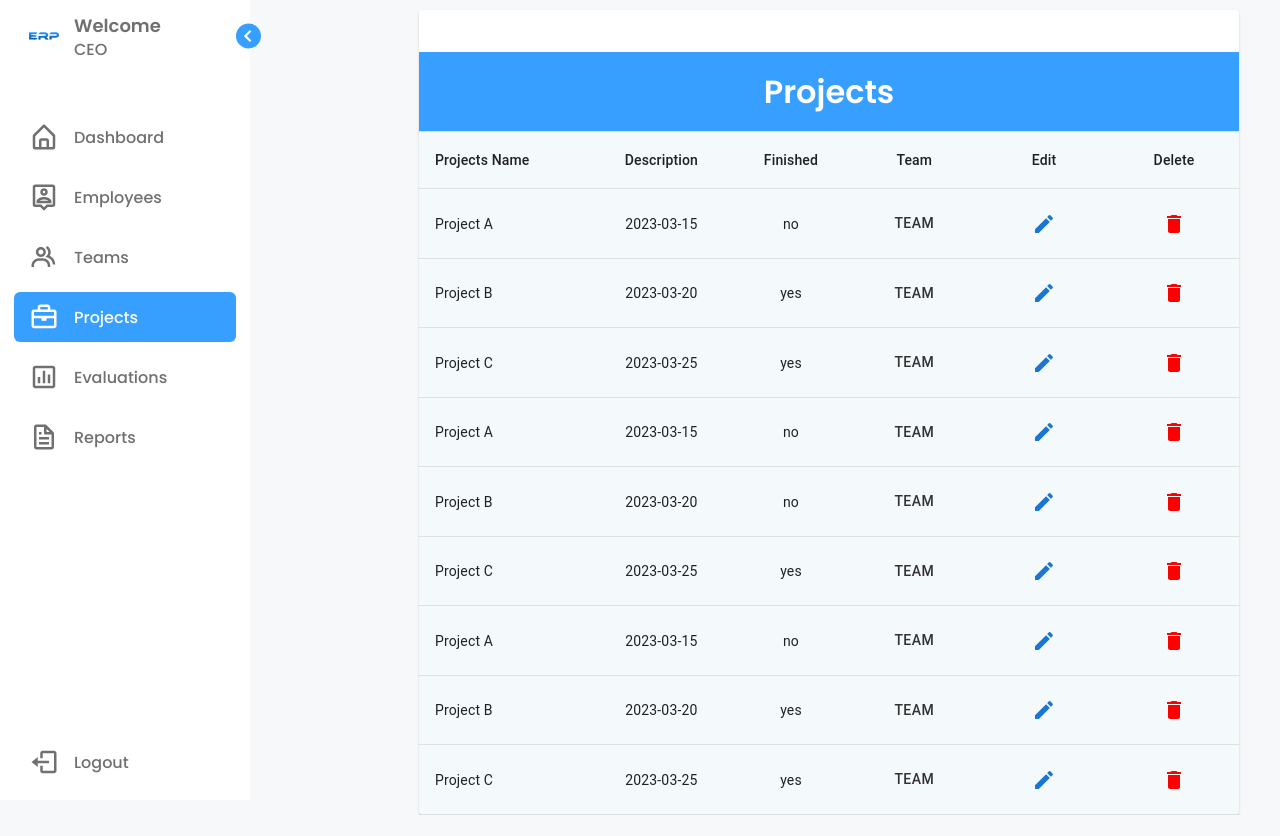
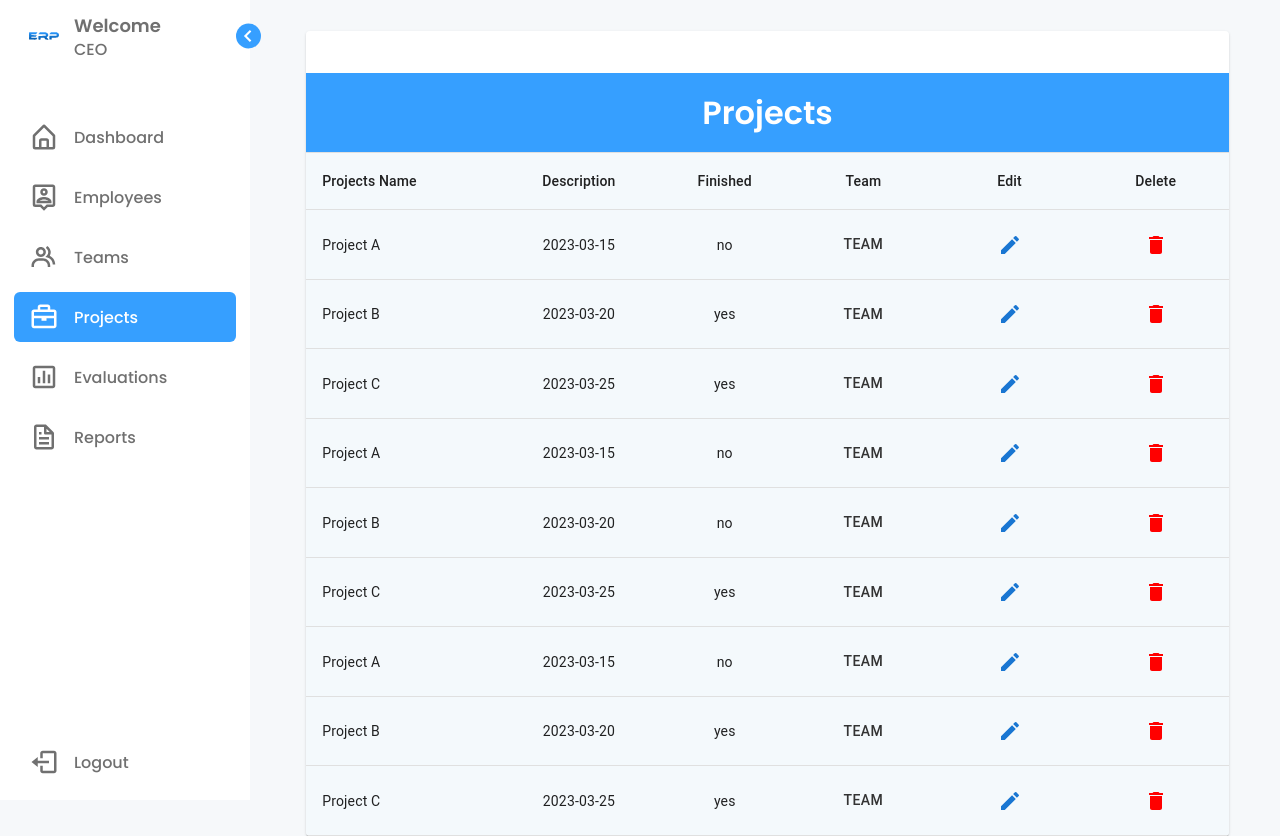
Before and after one commit to JanaTartousy/Advanced-Project, a React (Create React App) app: page /projects in a window 1280 px wide. Before the commit the page ends 815 px from the top, so only its background shows below. Built offline with nearby package versions, Linux system fonts and the light colour scheme.

Commit message:
fixed_style

```diff
--- a/src/pages/projects/projects.css
+++ b/src/pages/projects/projects.css
@@ -1,12 +1,6 @@
 .container {
   height: 70vh;
   z-index: 1;
-  margin: 1% 1% 3% 16%;
-  width: 80%;
-}
-h2 {
-  font-size: 2rem;
-  font-weight: 600;
 }
 .tableall {
   background-color: #f4f9fc;
```
